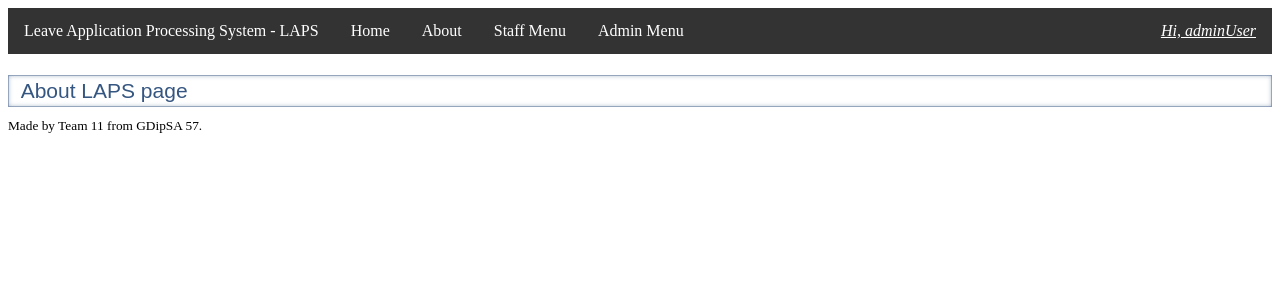
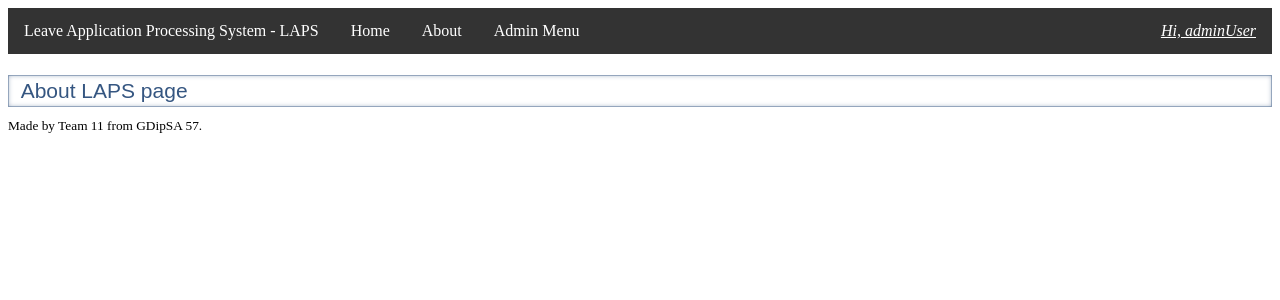
Before and after one commit to Qibaoooo/LAPS, a Spring Boot app: page /v1/home in a window 1280 px wide. Shown: the top 300 px of the page. Run offline with Spring Boot 4, Linux system fonts and the light colour scheme; a user stored in the database is signed in; some of the project's set-up classes (security, data sources, template engines, error pages and the like) are left out, and stand-ins take their place.

Commit message:
adminUser should not see see staff menu

```diff
--- a/src/main/resources/templates/layout.html
+++ b/src/main/resources/templates/layout.html
@@ -15,7 +15,7 @@
 			<a th:href="@{/v1/home}">Home</a>
 			<a th:href="@{/v1/about}">About</a>
 			<div th:if="${session?.user?.username}">
-				<div class="subnav">
+				<div th:if="${session.user.role.roleId=='manager' || session.user.role.roleId=='staff'}" class="subnav">
 					<button class="subnavbtn">Staff Menu <i class="fa fa-caret-down"></i></button>
 					<div class="subnav-content">
 						<a th:href="@{/v1/staff/leave/list}" th:utext="#{menu.leaveList}">LeaveList</a>
```
